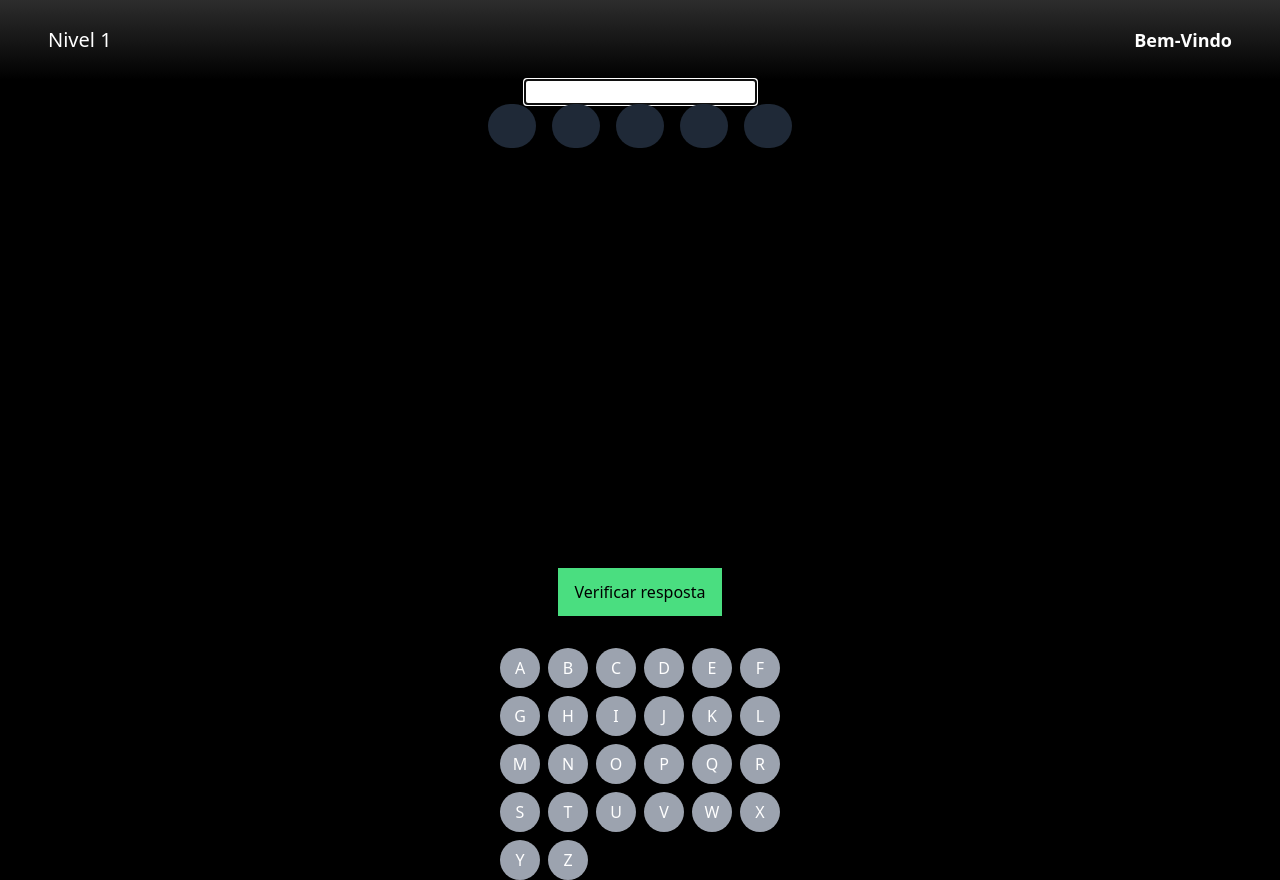
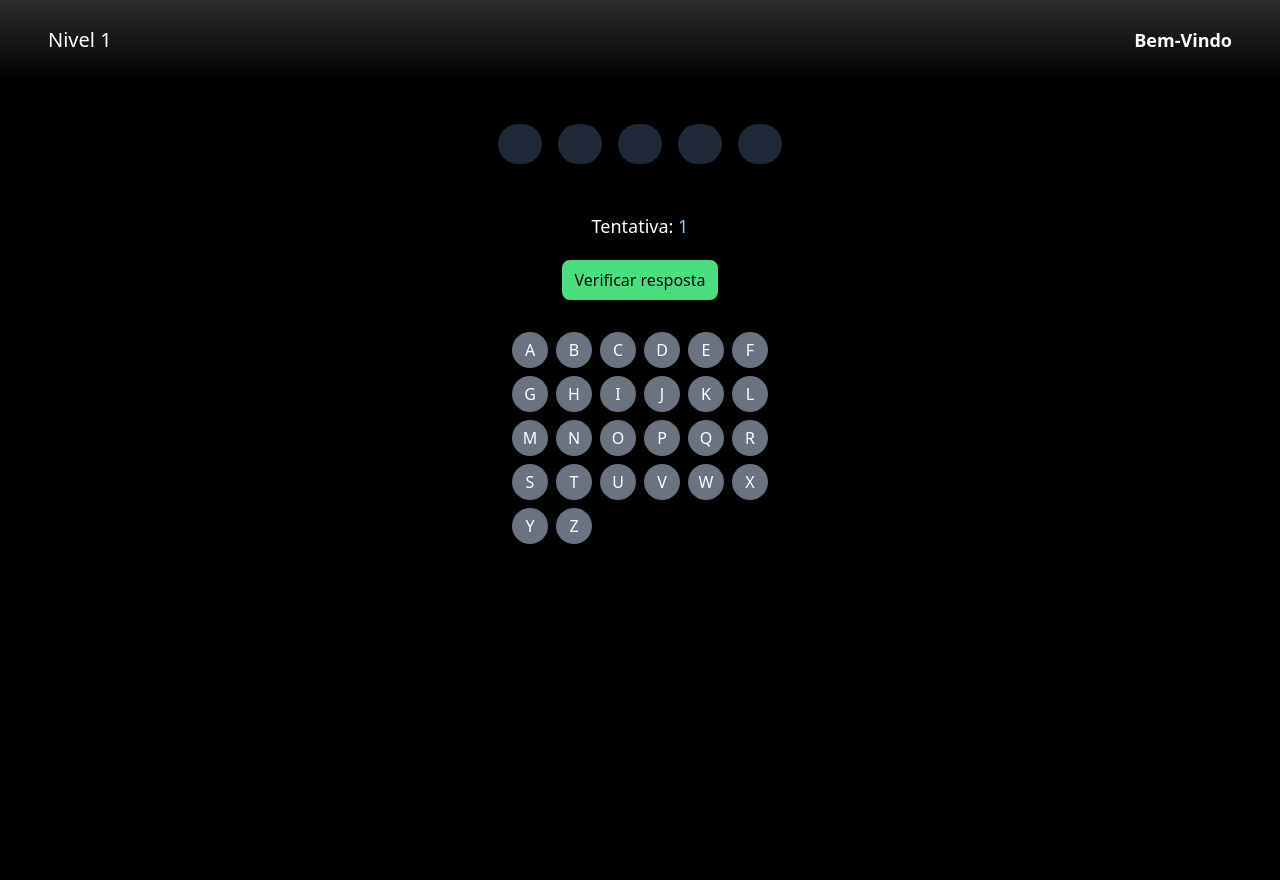
Before and after one commit to CaioAlmeida09/Forca, a React (Vite) app: page /easy in a window 1280 px wide. Built offline with nearby package versions, Linux system fonts and the light colour scheme.

Commit message:
utilizando Swal Fire e fazendo a verificação de todas as palavras corretas

```diff
--- a/package.json
+++ b/package.json
@@ -14,7 +14,8 @@
     "faker": "^6.6.6",
     "react": "^18.2.0",
     "react-dom": "^18.2.0",
-    "react-router-dom": "^6.20.1"
+    "react-router-dom": "^6.20.1",
+    "sweetalert2": "^11.10.1"
   },
   "devDependencies": {
     "@types/faker": "^6.6.9",
--- a/src/Components/Header/index.tsx
+++ b/src/Components/Header/index.tsx
@@ -5,7 +5,7 @@ export function Header() {
   const { name } = location.state || {};
   return (
     <header
-      className="h-20 flex justify-between items-center px-12  text-white"
+      className=" h-20 flex justify-between items-center px-12  text-white"
       style={{ background: "linear-gradient(to bottom, #2D2D2D, black)" }}
     >
       <p className=" font-medium text-xl">Nivel 1</p>
--- a/src/Components/Letras/index.tsx
+++ b/src/Components/Letras/index.tsx
@@ -1,19 +1,20 @@
 import { useState, useEffect } from "react";
 import { Header } from "../Header";
 import { useRef } from "react";
+import Swal from "sweetalert2";
+
+// https://sweetalert2.github.io/#download
 
 export function Letras() {
   const [palavraAleatoria, setPalavraAleatoria] = useState<string | null>(null);
   const [resposta, setResposta] = useState<string>("");
   const [tentativas, setTentativas] = useState(1);
+  const [todosCorreto, setTodosCorreto] = useState(false);
   const [HistoricoPalavras, setHistoricoPalavras] = useState<
     Record<string, string | null>[]
   >([]);
   const inputRef = useRef<HTMLInputElement>(null);
-  const palavras = [
-    "MOELA",
-    // , "FILHO", "GALHO", "CARGO", "FALSO"
-  ];
+  const palavras = ["MOELA", "FILHO", "GALHO", "CARGO", "FALSO"];
 
   useEffect(() => {
     const indiceAleatorio = Math.floor(Math.random() * palavras.length);
@@ -75,11 +76,28 @@ export function Letras() {
       RespostaSoletrada.map((item, index) => {
         if (item === PalavraAleatoriaSoletrada[index]) {
           obj[GetIndex(index + 1)] = "posicaoCorreta";
+          setTodosCorreto(true);
         } else if (PalavraAleatoriaSoletrada.includes(item)) {
-          obj[GetIndex(index + 1)] = "posicaoIncorreta";
+          obj[GetIndex(index + 1)] = "LetraCorretaPosicaoIncorreta";
+          setTodosCorreto(false);
         } else {
           obj[GetIndex(index + 1)] = "errado";
+          setTodosCorreto(false);
         }
+      });
+    }
+    if (todosCorreto === true) {
+      Swal.fire({
+        title: "Parabens",
+        text: "Você Conseguiu",
+        icon: "success",
+      });
+    }
+    if (tentativas > 5 && todosCorreto === false) {
+      Swal.fire({
+        title: "Que Pena",
+        text: "Você não conseguiu dessa vez",
+        icon: "error",
       });
     }
     // transformei em uma função pra poder rendereizar
@@ -88,6 +106,10 @@ export function Letras() {
       console.log(novoHistorico);
       setTentativas(tentativas + 1);
       setResposta("");
+      setTimeout(() => {
+        inputRef.current && inputRef.current.focus();
+      }, 30);
+
       return novoHistorico;
     });
   }
@@ -108,11 +130,18 @@ export function Letras() {
   return (
     <>
       <Header />
-      <div className="bg-black w-full h-screen flex flex-col justify-start items-center px-5">
+      <div className="bg-black w-full h-screen flex flex-col justify-start items-center p-5">
         <input
+          ref={inputRef}
+          className="opacity-0"
           autoFocus
           value={resposta}
-          onChange={(e) => setResposta(e.target.value)}
+          onChange={(e) => {
+            const inputValue = e.target.value;
+            if (/^[a-zA-Z]*$/.test(inputValue) && inputValue.length <= 5) {
+              setResposta(inputValue.toUpperCase());
+            }
+          }}
           onKeyDown={(e) => {
             if (e.key === "Enter") {
               HandleResposta();
@@ -125,22 +154,23 @@ export function Letras() {
           {inputs.map((item, index) => (
             <div
               key={item}
-              className={`bg-gray-800 flex justify-center h-11 w-12 items-center rounded-full text-white text-3xl text-center `}
+              className={`bg-gray-800 flex justify-center h-10 w-11 items-center rounded-full text-white text-2xl text-center `}
             >
               <p> {resposta[index]} </p>
             </div>
           ))}
         </div>
-        <section className="bg-black w-full h-screen flex flex-col justify-start items-center px-5">
+        <section className="bg-black w-full flex flex-col justify-start items-center mt-4 mb-8 px-5">
           {HistoricoPalavras.map((item, index) => (
             <div key={index} className="flex gap-4 mt-4">
               {item.word &&
                 item.word.split("").map((letra, letraIndex) => (
                   <div
-                    className={`h-11 w-12 flex justify-center items-center ${
+                    className={`h-9 w-10 rounded-lg flex justify-center items-center text-lg ${
                       item[GetIndex(letraIndex + 1)] === "posicaoCorreta"
                         ? "bg-green-500"
-                        : item[GetIndex(letraIndex + 1)] === "posicaoIncorreta"
+                        : item[GetIndex(letraIndex + 1)] ===
+                          "LetraCorretaPosicaoIncorreta"
                         ? "bg-yellow-500"
                         : "bg-red-500"
                     }`}
@@ -153,9 +183,12 @@ export function Letras() {
             </div>
           ))}
         </section>
-
+        <p className="text-lg text-white ">
+          {" "}
+          Tentativa: <span className="text-blue-300"> {tentativas} </span>{" "}
+        </p>
         <button
-          className="bg-green-400 py-3 px-4 mt-5"
+          className="bg-green-400 py-2 px-3 mt-5 hover:bg-green-800 rounded-lg"
           onClick={() => {
             HandleResposta();
             inputRef.current && inputRef.current.focus();
@@ -168,12 +201,12 @@ export function Letras() {
             <button
               key={item}
               onClick={() => HandleLetra(item)}
-              className={`flex justify-center items-center rounded-full h-10 w-10 text-white p-1 ${
+              className={`flex justify-center items-center rounded-full h-9 w-9 text-white p-1 ${
                 HistoricoPalavras.some((historicoItem) =>
                   historicoItem.word?.toUpperCase().includes(item)
                 )
-                  ? "bg-gray-700"
-                  : "bg-gray-400"
+                  ? "bg-gray-800"
+                  : "bg-gray-500"
               }`}
             >
               {item}
```
Also changed, not shown: 1 other file (tests, documents, lock files or other folders).
